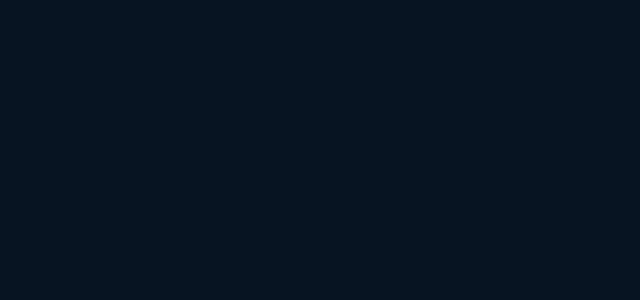
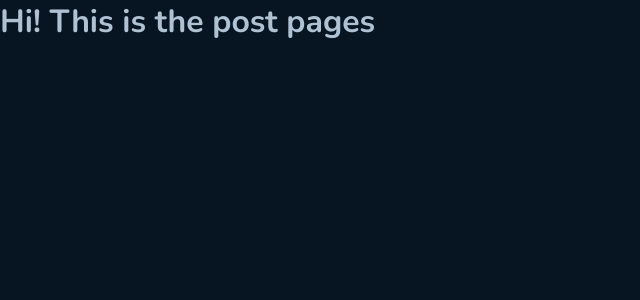
Before and after one commit to LucasFlaquer/ignite-react-github-blog, a React (Vite) app: page /posts/1 in a window 1280 px wide. Before the commit this address had no page. Shown: the top 300 px of the page, without its empty margins (0-640 px from the left). Built offline with nearby package versions, Linux system fonts and the light colour scheme.

Commit message:
router setup

```diff
--- /dev/null
+++ b/src/pages/post.tsx
@@ -0,0 +1,5 @@
+export function Post() {
+  return (
+    <h1>Hi! This is the post pages</h1>
+  )
+}
--- a/src/routes.tsx
+++ b/src/routes.tsx
@@ -1,11 +1,15 @@
 import { BrowserRouter, Route, Routes } from 'react-router'
 import { Home } from './pages/home'
+import { Post } from './pages/post'
 
 export function Router() {
   return (
     <BrowserRouter>
       <Routes>
         <Route path="/" element={<Home />} />
+        <Route path="posts/:postId" element={<Post />} />
+        {/* TODO: make a 404 page */}
+        {/* <Route path="*" element={<h2>oi </h2>} /> */}
       </Routes>
     </BrowserRouter>
   )
```
